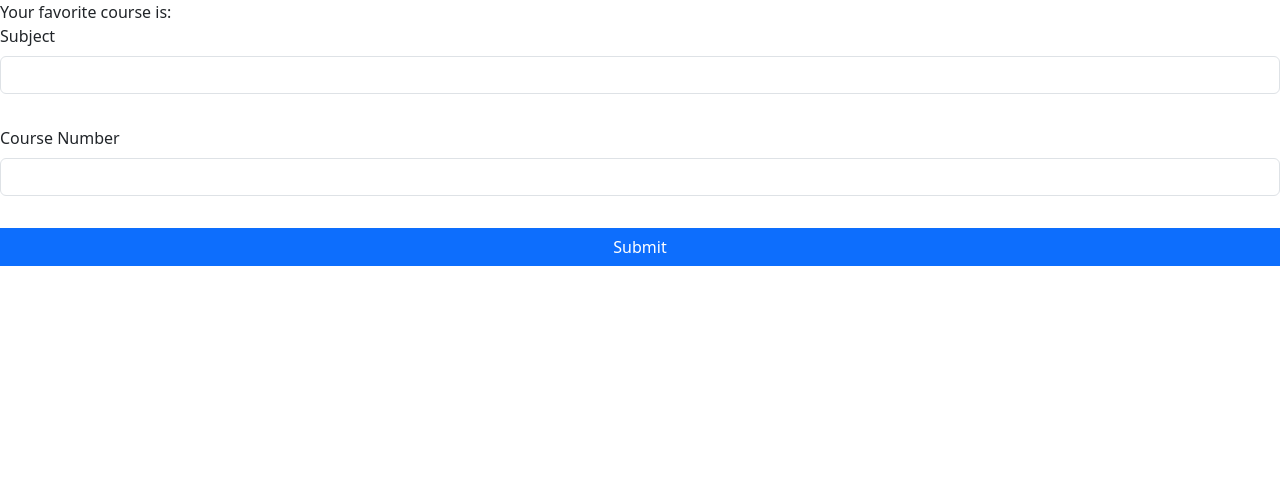
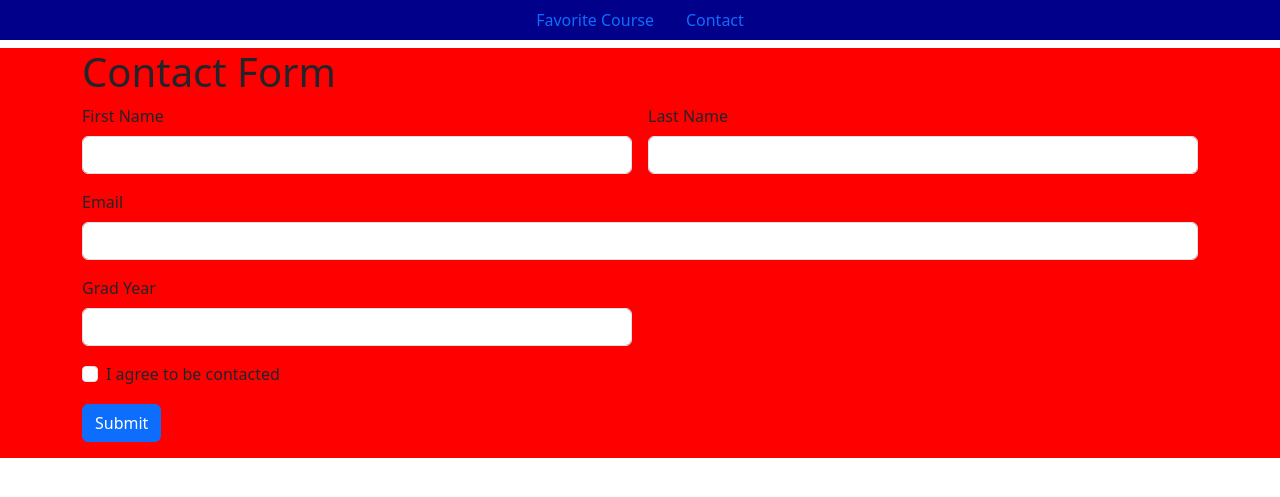
Before and after one commit to acotugno01/helloWorld, a Flask app: page /contact in a window 1280 px wide. Shown: the top 497 px of the page. Run offline with Flask 3, Linux system fonts and the light colour scheme.

Commit message:
steps 4-8

```diff
--- /dev/null
+++ b/Static/Style.css
@@ -0,0 +1,21 @@
+h1{
+    color: darkblue;
+}
+
+body{
+    background-color: red;
+    color: darkblue;
+}
+
+.cc{
+    background-color: red;
+}
+
+nav {
+    background-color: darkblue;
+    height: 40px;
+    color: white;
+    width: auto;
+    margin:auto;
+
+}
--- a/app.py
+++ b/app.py
@@ -21,9 +21,13 @@ def about():  # put application's code here
 def favorite_course():  # put application's code here
     return render_template ('favorite-course.html')
 
-@app.route('/contact', methods = ['GET', 'POST'])
-def contact():  # put application's code here
-    return render_template ('contact.html')
+@app.route('/contact', methods=['GET', 'POST'])
+def contact():
+    if request.method == 'POST':
+        return render_template('contact.html', form_submitted=True)
+    else:
+        return render_template('contact.html')
+
 
 if __name__ == '__main__':
     app.run()
--- /dev/null
+++ b/templates/base.html
@@ -0,0 +1,23 @@
+<!DOCTYPE html>
+<html lang="en">
+<head>
+    <meta charset="UTF-8">
+    <title>{% block page_title %}{% endblock %}</title>
+    <link href="/Static/Style.css" rel="stylesheet">
+    <link href="https://cdn.jsdelivr.net/npm/bootstrap@5.3.0-alpha2/dist/css/bootstrap.min.css" rel="stylesheet" integrity="sha384-aFq/bzH65dt+w6FI2ooMVUpc+21e0SRygnTpmBvdBgSdnuTN7QbdgL+OapgHtvPp" crossorigin="anonymous">
+</head>
+<div class="firstclass">
+            <nav class="nav justify-content-center">
+                <a class="nav-link" href="/favorite-course">Favorite Course</a>
+                <a class="nav-link" href="/contact">Contact</a>
+        </nav>
+        </div>
+    <body>
+    <div class="cc">
+        <h1>{% block page_head %}{% endblock %}</h1>
+
+        {% block page_content %}{% endblock %}
+    </div>
+<script src="https://cdn.jsdelivr.net/npm/bootstrap@5.3.0-alpha2/dist/css/bootstrap.min.css" rel="stylesheet" integrity="sha384-aFq/bzH65dt+w6FI2ooMVUpc+21e0SRygnTpmBvdBgSdnuTN7QbdgL+OapgHtvPp" crossorigin="anonymous"></script>
+    </body>
+</html>
--- a/templates/contact.html
+++ b/templates/contact.html
@@ -1,26 +1,82 @@
-<!DOCTYPE html>
-<html lang="en">
-<head>
-    <meta charset="UTF-8">
-    <title>Contact</title>
-    <link href="https://cdn.jsdelivr.net/npm/bootstrap@5.3.0-alpha2/dist/css/bootstrap.min.css" rel="stylesheet" integrity="sha384-aFq/bzH65dt+w6FI2ooMVUpc+21e0SRygnTpmBvdBgSdnuTN7QbdgL+OapgHtvPp" crossorigin="anonymous">
+{% extends "base.html" %}
 
-</head>
+{% block page_title %}Contact{% endblock %}
 
-Your favorite course is:
-<form class = "row g-3" action = "{{ favorite_course }}" method = "post">
-<div class="mb-3">
-  <label for="exampleFormControlInput1" class="form-label">Subject</label>
-  <input  class="form-control" id="exampleFormControlInput1">
-</div>
-<div class="mb-3">
-  <label for="exampleFormControlInput1" class="form-label">Course Number</label>
-  <input class="form-control" id="exampleFormControlInput1"></input>
-</div>
-    <button type="submit" class="btn btn-primary mb-3">Submit</button>
+{% block page_content %}
+<body>
+    <div class="container">
+    <h1>Contact Form</h1>
 
-</form>
+    {% if form_submitted %}
+        <div class="col-12">
+            <h2>Thank you for completing my form!</h2>
+        </div>
+        <div class="col-md-6">
+            <p>First Name:</p>
+        </div>
+        <div class="col-md-6">
+            <p>{{ request.form.get('first_name') }}</p>
+        </div>
+        <div class="col-md-6">
+            <p>Last Name:</p>
+        </div>
+        <div class="col-md-6">
+            <p>{{ request.form.get('last_name') }}</p>
+        </div>
+        <div class="col-md-6">
+            <p>Email:</p>
+        </div>
+        <div class="col-md-6">
+            <p>{{ request.form.get('email') }}</p>
+        </div>
+        <div class="col-md-6">
+            <p>Grad Year:</p>
+        </div>
+        <div class="col-md-6">
+            <p>{{ request.form.get('grad_year') }}</p>
+        </div>
+        <div class="col-md-6">
+            <p>Agree to be Contacted:
+        </div>
+        <div class="col-md-6">
+            <p>{{ 'Yes' if request.form.get('agree_check') else 'No' }}</p>
+        </div>
 
+        <p><a href="{{ url_for('contact') }}">Complete form again</a></p>
+    {% else %}
 
+    <form class="row g-3" action="{{ url_for ('contact') }}" method="post">
+        <div class="col-md-6">
+            <label for="first_name" class="form-label">First Name</label>
+            <input type="text" class="form-control" id="first_name" name="first_name">
+        </div>
+        <div class="col-md-6">
+            <label for="last_name" class="form-label">Last Name</label>
+            <input type="text" class="form-control" id="last_name" name="last_name">
+        </div>
+        <div class="col-12">
+            <label for="email" class="form-label">Email</label>
+            <input type="email" class="form-control" id="email" name="email">
+        </div>
+        <div class="col-md-6">
+            <label for="grad_year" class="form-label">Grad Year</label>
+            <input type="text" class="form-control" id="grad_year" name="grad_year">
+        </div>
+        <div class="col-12">
+            <div class="form-check">
+                <input class="form-check-input" type="checkbox" id="agree_check" name="agree_check">
+                <label class="form-check-label" for="agree_check">
+                    I agree to be contacted
+                </label>
+            </div>
+        </div>
+
+        <div class="col-auto">
+            <button type="submit" class="btn btn-primary mb-3">Submit </button>
+        </div>
+    </form>
+    {% endif %}
+    </div>
+
+{% endblock %}
 </body>
-</html>
```
Also changed, not shown: templates/favorite-course.html (+5 -10 lines).
